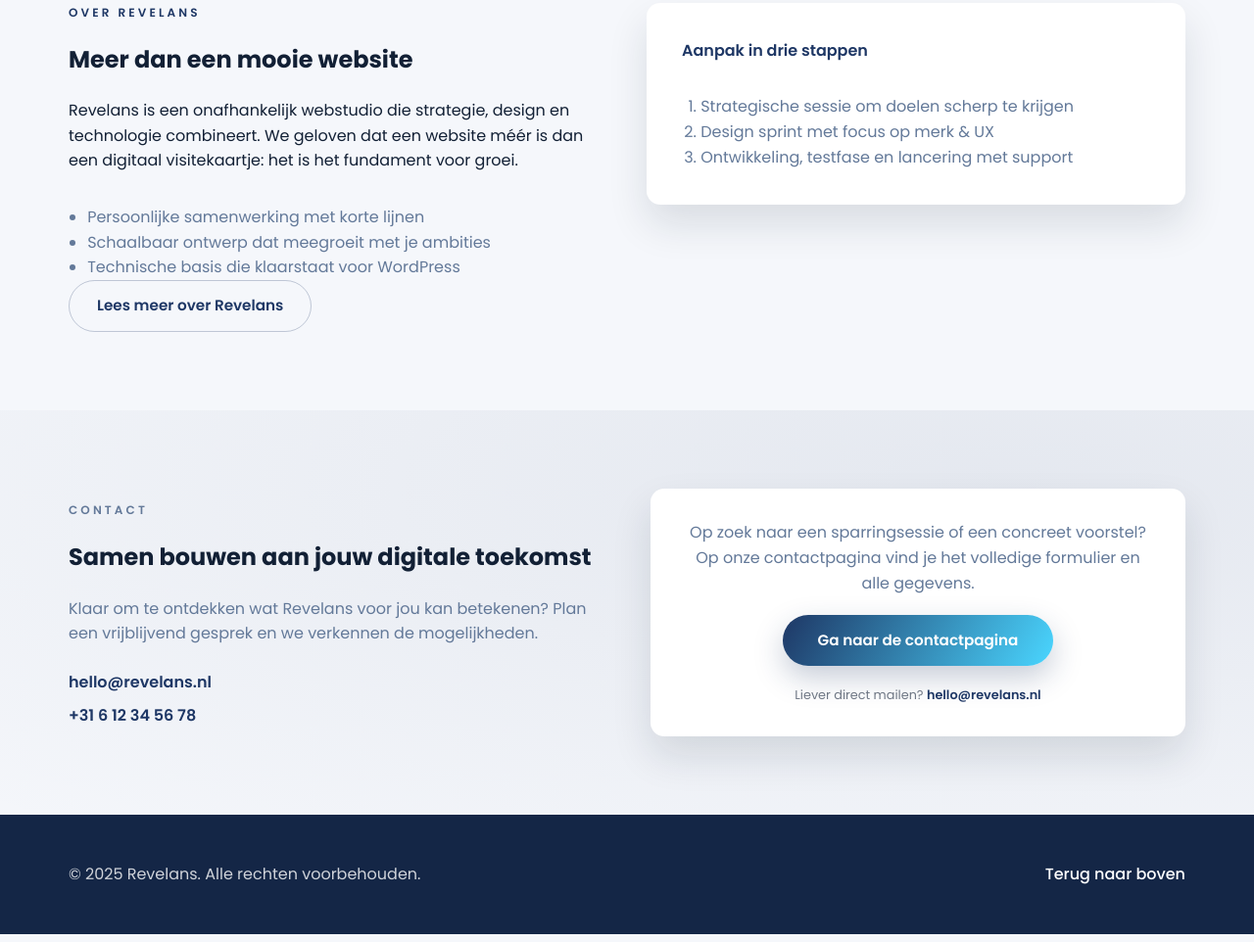
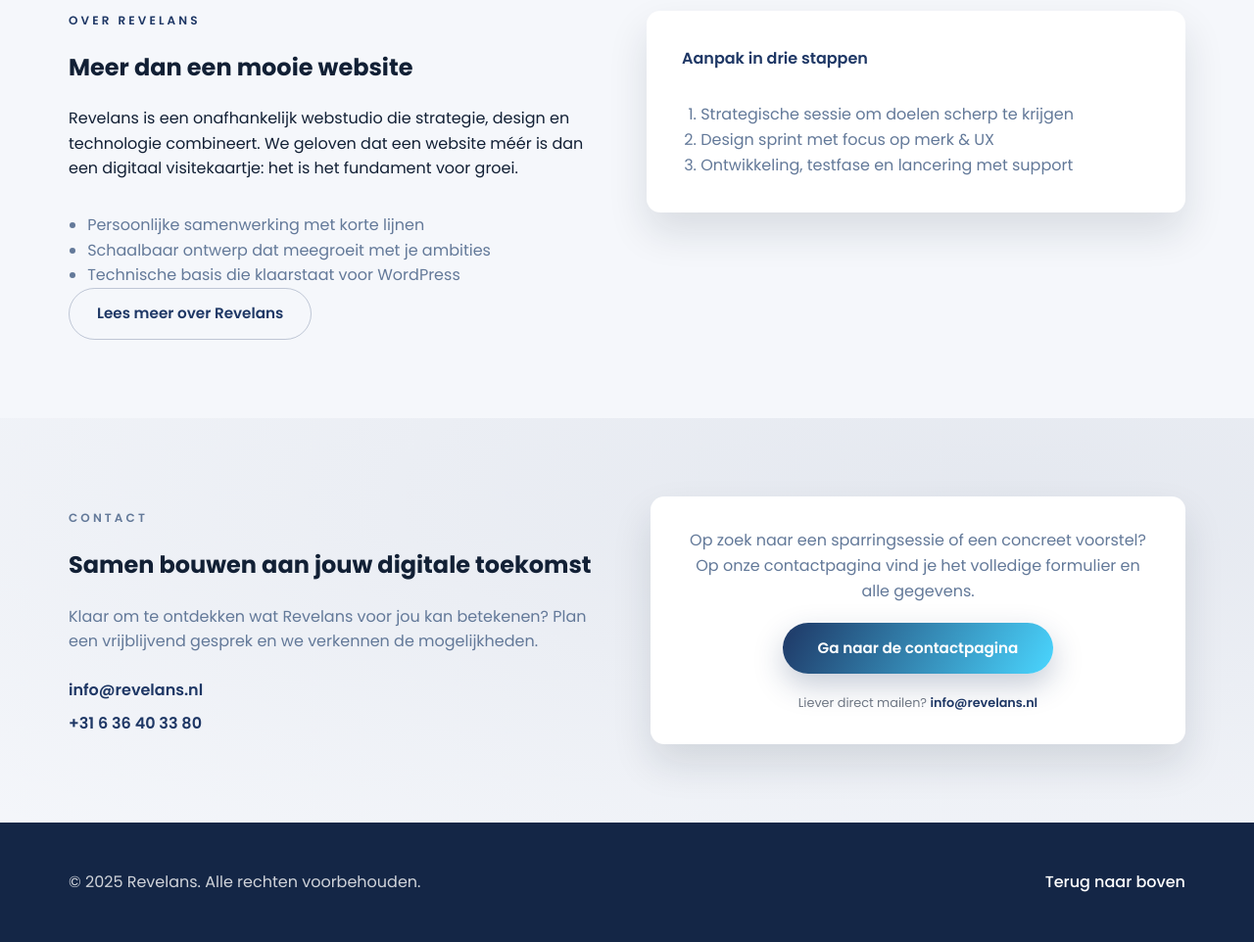
Before and after one commit to rfn99qym42-max/revelans-site, a plain HTML site: page index.html in a window 1280 px wide. Shown: the part 2135-3097 px from the top of the page at 98% size. Drawn offline with Linux system fonts and the light colour scheme.

Commit message:
Update contact details and enlarge logo

```diff
--- a/assets/css/style.css
+++ b/assets/css/style.css
@@ -71,7 +71,7 @@
 
 .brand__logo {
     display: block;
-    height: 42px;
+    height: 50px;
     width: auto;
 }
 
--- a/index.html
+++ b/index.html
@@ -141,14 +141,14 @@
                     <h2 id="contact-title">Samen bouwen aan jouw digitale toekomst</h2>
                     <p>Klaar om te ontdekken wat Revelans voor jou kan betekenen? Plan een vrijblijvend gesprek en we verkennen de mogelijkheden.</p>
                     <div class="contact__details">
-                        <a href="mailto:hello@revelans.nl">hello@revelans.nl</a>
-                        <a href="tel:+31612345678">+31 6 12 34 56 78</a>
+                        <a href="mailto:info@revelans.nl">info@revelans.nl</a>
+                        <a href="tel:+31636403380">+31 6 36 40 33 80</a>
                     </div>
                 </div>
                 <div class="contact__form contact__form--preview">
                     <p>Op zoek naar een sparringsessie of een concreet voorstel? Op onze contactpagina vind je het volledige formulier en alle gegevens.</p>
                     <a class="button button--primary" href="contact.html">Ga naar de contactpagina</a>
-                    <p class="form-disclaimer">Liever direct mailen? <a href="mailto:hello@revelans.nl">hello@revelans.nl</a></p>
+                    <p class="form-disclaimer">Liever direct mailen? <a href="mailto:info@revelans.nl">info@revelans.nl</a></p>
                 </div>
             </div>
         </section>
```
Also changed, not shown: contact.html (+2 -2 lines).
